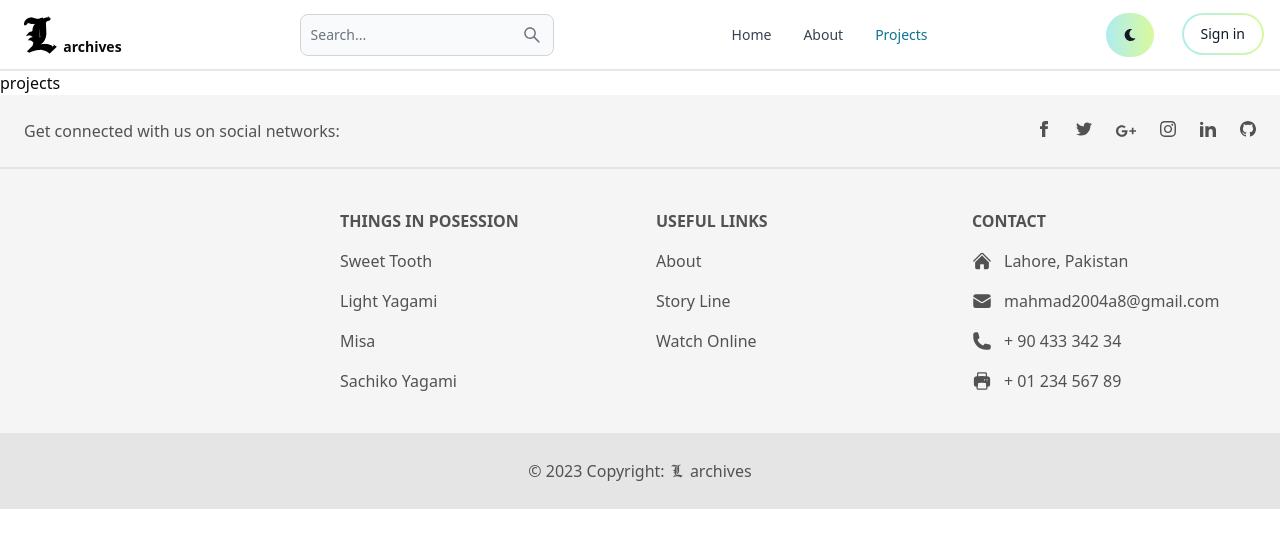
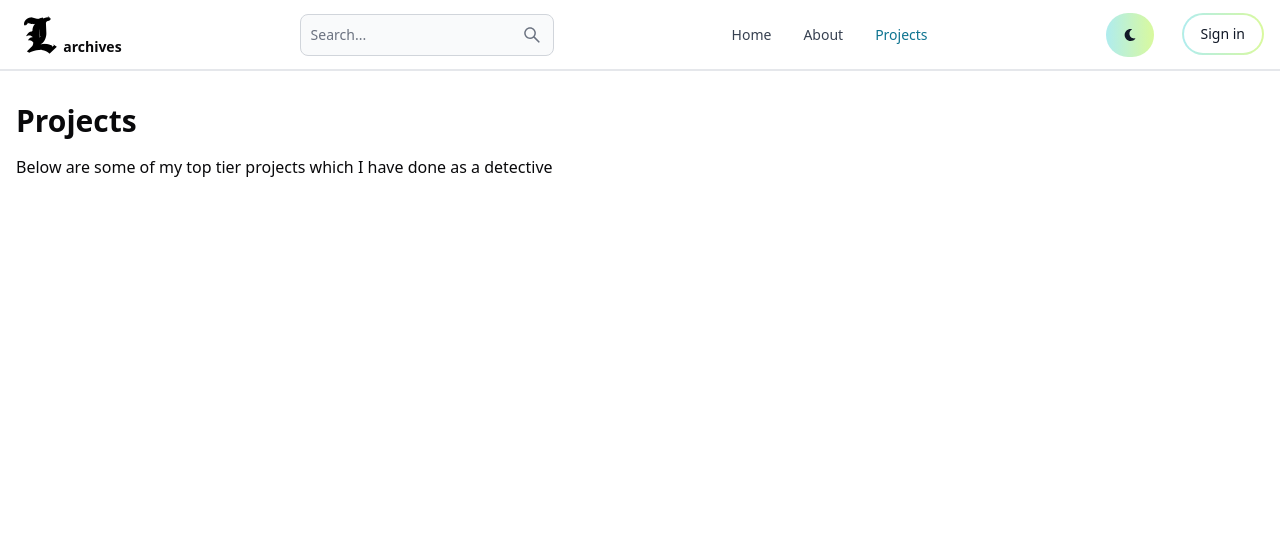
Before and after one commit to itsahmadzia/L_arcives, a React (Vite) app in the folder client/: page /projects in a window 1280 px wide. Shown: the top 548 px of the page. Built offline with nearby package versions, Linux system fonts and the light colour scheme; no server answers; what ldrs would draw is missing.

Commit message:
refactor: Update Projects component with container and content styles

```diff
--- a/client/src/components/Projects.jsx
+++ b/client/src/components/Projects.jsx
@@ -1,9 +1,28 @@
-import React from 'react'
+import React from 'react';
 
-export default function Projects() {
+const Projects = () => {
+  const containerStyle = {
+   // height: '100vh', // 100% of the viewport height
+   // overflowY: 'auto', // Enable vertical scrolling if needed
+  };
+
+  const contentStyle = {
+   // marginBottom: '1800px',
+    height: '1800px',
+  };
+
   return (
-    <div>
-      projects
+    <div style={containerStyle}>
+      <div className="container mx-auto px-4 py-8">
+        <h2 className="text-3xl font-semibold mb-4">Projects</h2>
+        <p style={contentStyle}>
+          Below are some of my top tier projects which I have done as a detective
+        </p>
+        {/* End of projects content */}
+        <p>Classified</p>
+      </div>
     </div>
-  )
-}
+  );
+};
+
+export default Projects;
```
